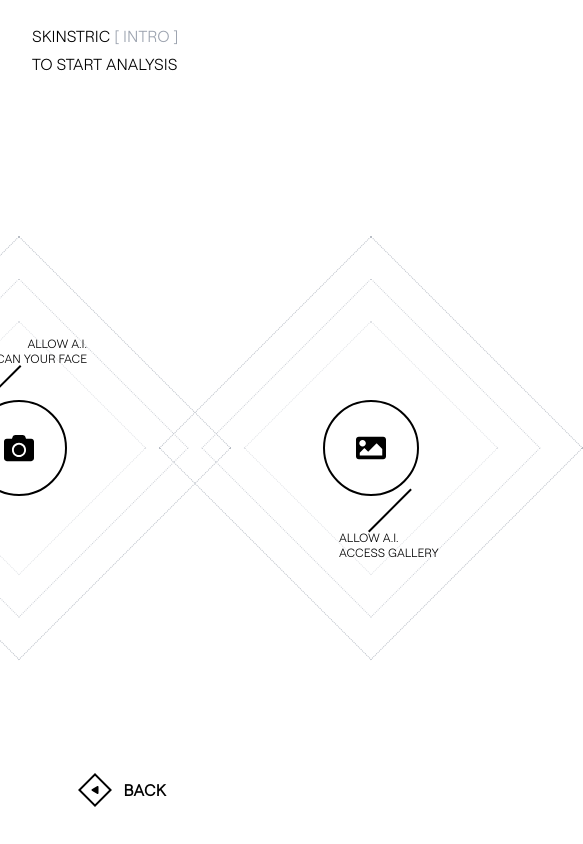
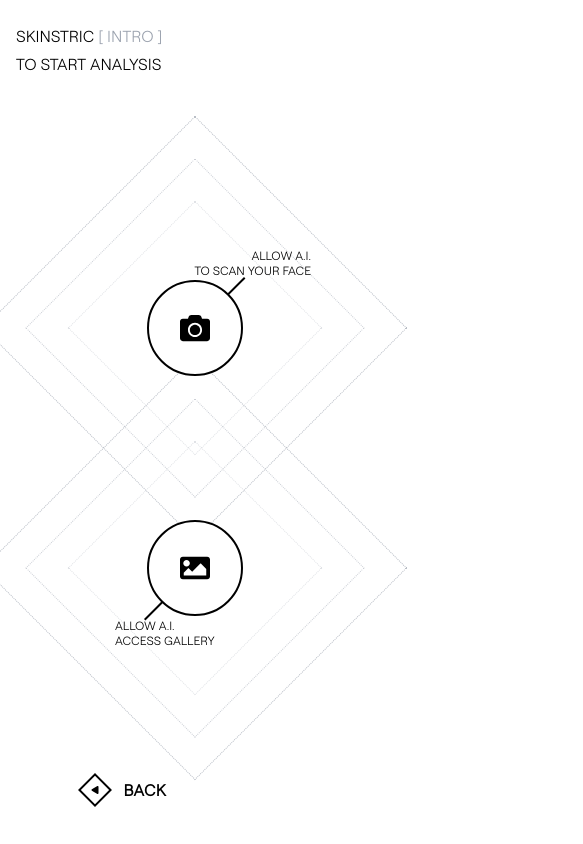
Before and after one commit to Fab785/skinstric, a React (Create React App) app: page /upload in a window 390 px wide. Shown: the whole page, 583 px wide, since content can reach past the window. Built offline with nearby package versions, Linux system fonts and the light colour scheme.

Commit message:
mobile support

```diff
--- a/src/index.css
+++ b/src/index.css
@@ -2,7 +2,20 @@
 @tailwind components;
 @tailwind utilities;
 
+/* Improve mobile responsiveness */
+html {
+  min-width: 320px;
+  font-size: 16px;
+}
 
+body {
+  margin: 0;
+  font-family: 'Roobert TRIAL', sans-serif;
+  font-weight: 400; /* Default normal weight */
+  -webkit-font-smoothing: antialiased;
+  -moz-osx-font-smoothing: grayscale;
+  overflow-x: hidden; /* Prevent horizontal scroll on mobile */
+}
 
 /* Load Roobert TRIAL Light */
 @font-face {
@@ -19,17 +32,7 @@
   font-style: normal;
 }
 
-
-/* Base body styles with fallback font */
-body {
-  margin: 0;
-  font-family: 'Roobert TRIAL', sans-serif;
-  font-weight: 400; /* Default normal weight */
-  -webkit-font-smoothing: antialiased;
-  -moz-osx-font-smoothing: grayscale;
-}
-
-/* Utility classes to explicitly apply weights */
+/* Utility classes for font weights */
 .font-roobert-bold {
   font-family: 'Roobert TRIAL', sans-serif;
   font-weight: 700;
@@ -40,9 +43,9 @@
   font-weight: 300;
 }
 
-/* Style for [ INTRO ] */
+/* Style for [ INTRO ] label */
 .intro-label {
-  color: #B0B0B0; /* light gray */
+  color: #B0B0B0;
   font-size: 10px;
   font-weight: 300;
   font-family: 'Roobert TRIAL', sans-serif;
--- a/src/pages/ImageUploadChoice.jsx
+++ b/src/pages/ImageUploadChoice.jsx
@@ -42,7 +42,7 @@
   );
 
   return (
-    <div className="w-full h-screen flex flex-col justify-between px-8 py-6 relative">
+    <div className="w-full h-screen flex flex-col justify-between px-4 md:px-8 py-6 relative">
       {/* Top Text */}
       <div className="text-left uppercase space-y-1">
         <p className="text-[16px] font-normal text-black">
@@ -54,9 +54,9 @@
       </div>
 
       {/* Center */}
-      <div className="flex-1 flex items-center justify-center gap-64 relative">
+      <div className="flex-1 flex flex-col md:flex-row items-center justify-center gap-12 md:gap-64 relative">
         {/* CAMERA BUTTON */}
-        <div className="relative w-64 h-64 flex items-center justify-center cursor-pointer">
+        <div className="relative w-48 h-48 md:w-64 md:h-64 flex items-center justify-center cursor-pointer">
           <DiamondBackground />
           <div
             className="z-10 w-24 h-24 flex items-center justify-center rounded-full border-2 border-black text-black text-3xl bg-white"
@@ -86,7 +86,7 @@
 
           {/* POPUP: Ask for permission */}
           {showPermissionPopup && (
-            <div className="absolute bg-black text-white text-xs px-4 py-3 rounded shadow z-20 left-[210px] top-[50px] w-48">
+            <div className="absolute bg-black text-white text-xs px-4 py-3 rounded shadow z-20 top-20 left-4 right-4 md:left-[210px] md:w-48 md:right-auto">
               <p className="mb-2 uppercase">Allow A.I. to access your camera</p>
               <div className="flex justify-between mt-2">
                 <button
@@ -108,7 +108,7 @@
 
         {/* GALLERY BUTTON */}
         <div
-          className={`relative w-64 h-64 flex items-center justify-center cursor-pointer ${
+          className={`relative w-48 h-48 md:w-64 md:h-64 flex items-center justify-center cursor-pointer ${
             showPermissionPopup ? "opacity-40 pointer-events-none" : ""
           }`}
           onClick={handleGalleryAccess}
```
